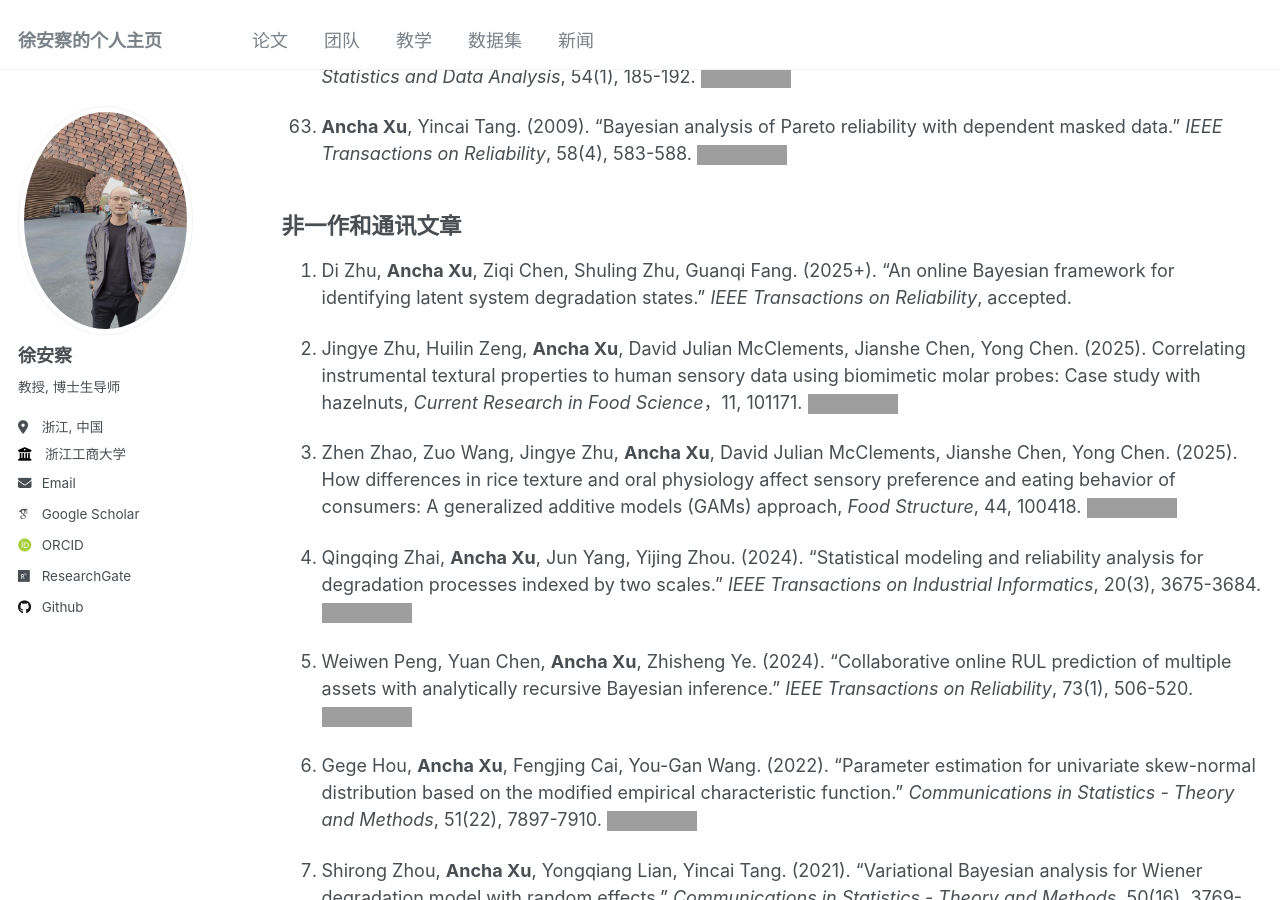
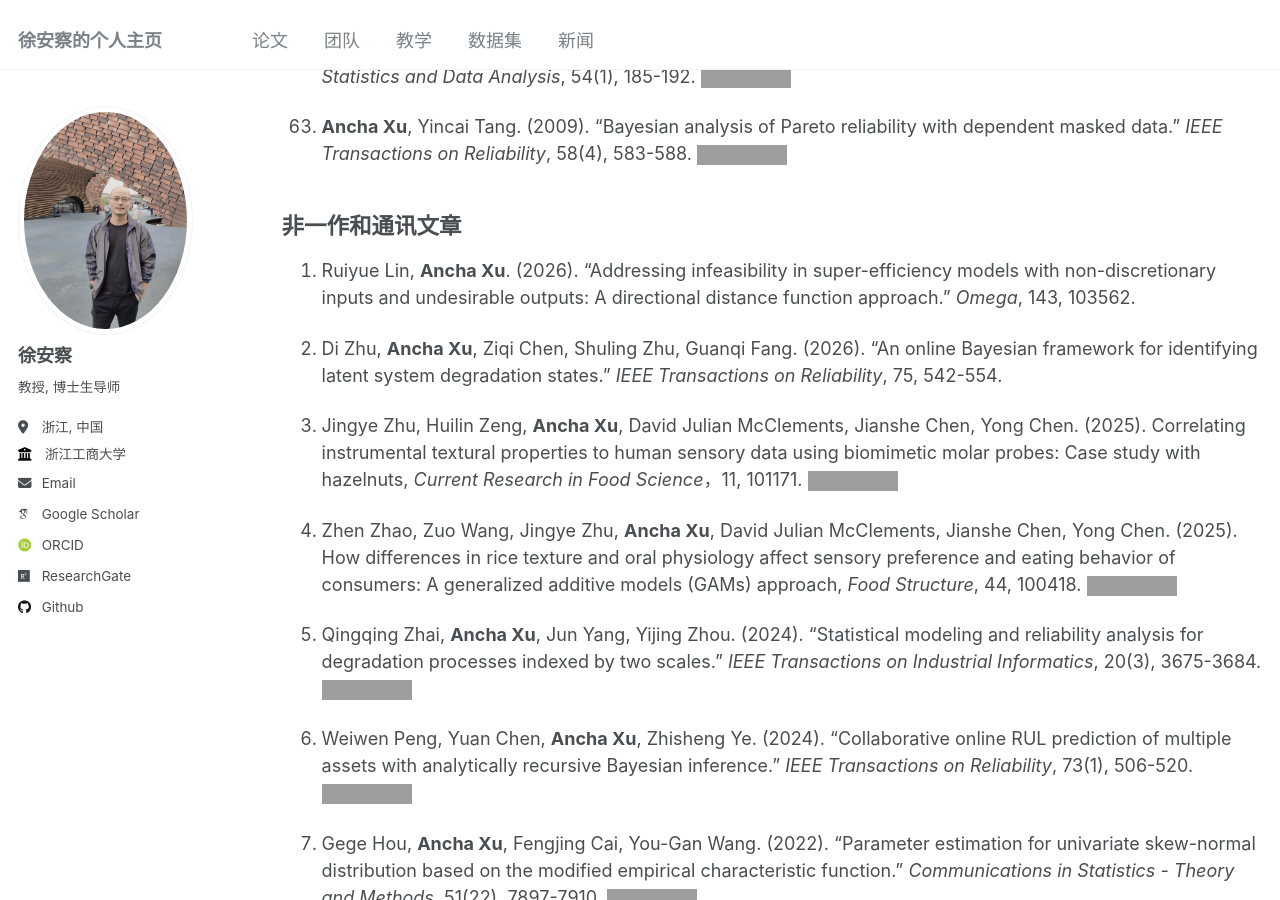
Before and after one commit to XU-ANCHA/XU-ANCHA.github.io, a Jekyll site: the page built from _pages/publications.md, in a window 1280 px wide and 900 px high, scrolled down 5494 px, cut to the strip 0-900 px from the top of the window. Built offline with Jekyll 4.4.1, drawn with Linux system fonts in a browser that asks for light colours; some web fonts are replaced; grey boxes are pictures that could not be loaded.

Commit message:
Update publications.md

```diff
--- a/_pages/publications.md
+++ b/_pages/publications.md
@@ -141,7 +141,9 @@ author_profile: true
 
 ## 非一作和通讯文章
 
-1. Di Zhu, **Ancha Xu**, Ziqi Chen, Shuling Zhu, Guanqi Fang. (2025+). "An online Bayesian framework for identifying latent system degradation states." *IEEE Transactions on Reliability*, accepted.
+1. Ruiyue Lin, **Ancha Xu**. (2026). "Addressing infeasibility in super-efficiency models with non-discretionary inputs and undesirable outputs: A directional distance function approach." *Omega*, 143, 103562.
+
+1. Di Zhu, **Ancha Xu**, Ziqi Chen, Shuling Zhu, Guanqi Fang. (2026). "An online Bayesian framework for identifying latent system degradation states." *IEEE Transactions on Reliability*, 75, 542-554.
 
 1. Jingye Zhu, Huilin Zeng, **Ancha Xu**, David Julian McClements, Jianshe Chen, Yong Chen. (2025). Correlating instrumental textural properties to human sensory data using biomimetic molar probes: Case study with hazelnuts, *Current Research in Food Science*，11, 101171. [![Link](https://img.shields.io/badge/link-blue?style=flat-square&logo=googlescholar&logoColor=white)](https://doi.org/10.1016/j.crfs.2025.101171)
 
```
